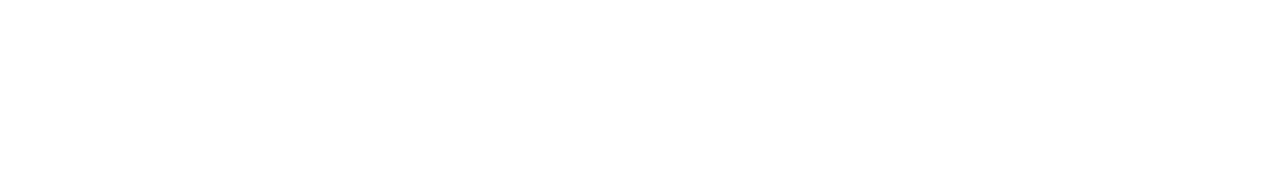
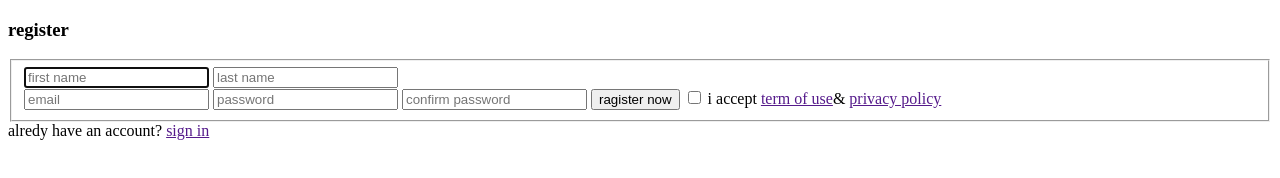
Before and after one commit to Solomii/20-12-form-practioce, a plain HTML site: page index.html in a window 1280 px wide. Drawn offline with Linux system fonts and the light colour scheme.

Commit message:
Add form to page

```diff
--- a/index.html
+++ b/index.html
@@ -1,13 +1,46 @@
 <!DOCTYPE html>
 <html lang="en">
-<head>
-  <meta charset="UTF-8">
-  <meta http-equiv="X-UA-Compatible" content="IE=edge">
-  <meta name="viewport" content="width=device-width, initial-scale=1.0">
-  <title>Solomiia-Form</title>
-  <link rel="stylesheet" href="./assets/css/style.css">
-</head>
-<body>
-
-</body>
+    <head>
+        <meta charset="UTF-8" />
+        <meta http-equiv="X-UA-Compatible" content="IE=edge" />
+        <meta name="viewport" content="width=device-width, initial-scale=1.0" />
+        <title>Solomiia-Form</title>
+        <link rel="stylesheet" href="./assets/css/style.css" />
+    </head>
+    <body>
+        <div class="form-wrapper">
+          <h3 class="form-title">register</h3>
+            <form action="" method="get">
+                <fieldset>
+                    <div class="fullname">
+                        <input
+                            type="text"
+                            name="fullName"
+                            placeholder="first name"
+                            autofocus
+                        />
+                        <input
+                            type="text"
+                            name="fullName"
+                            placeholder="last name"
+                        />
+                    </div>
+                    <input type="email" placeholder="email" />
+                    <input type="password" placeholder="password" />
+                    <input type="password" placeholder="confirm password" />
+                    <input type="submit" value="ragister now" />
+                    <label for="">
+                        <input type="checkbox" />
+                        <span
+                            >i accept <a href="">term of use</a>&
+                            <a href="">privacy policy</a></span
+                        >
+                    </label>
+                </fieldset>
+                <div>
+                    <span>alredy have an account? <a href="">sign in</a></span>
+                </div>
+            </form>
+        </div>
+    </body>
 </html>
```
